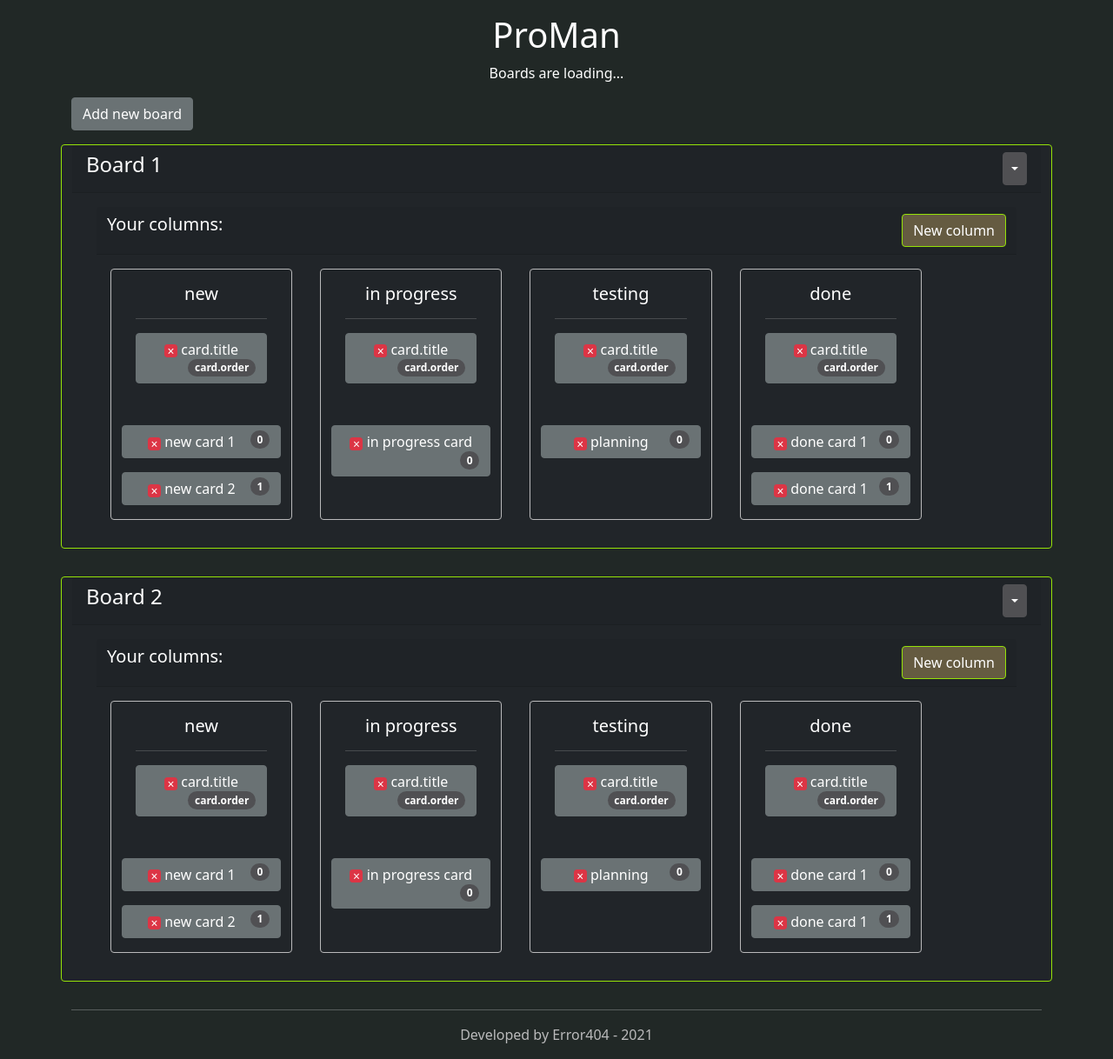
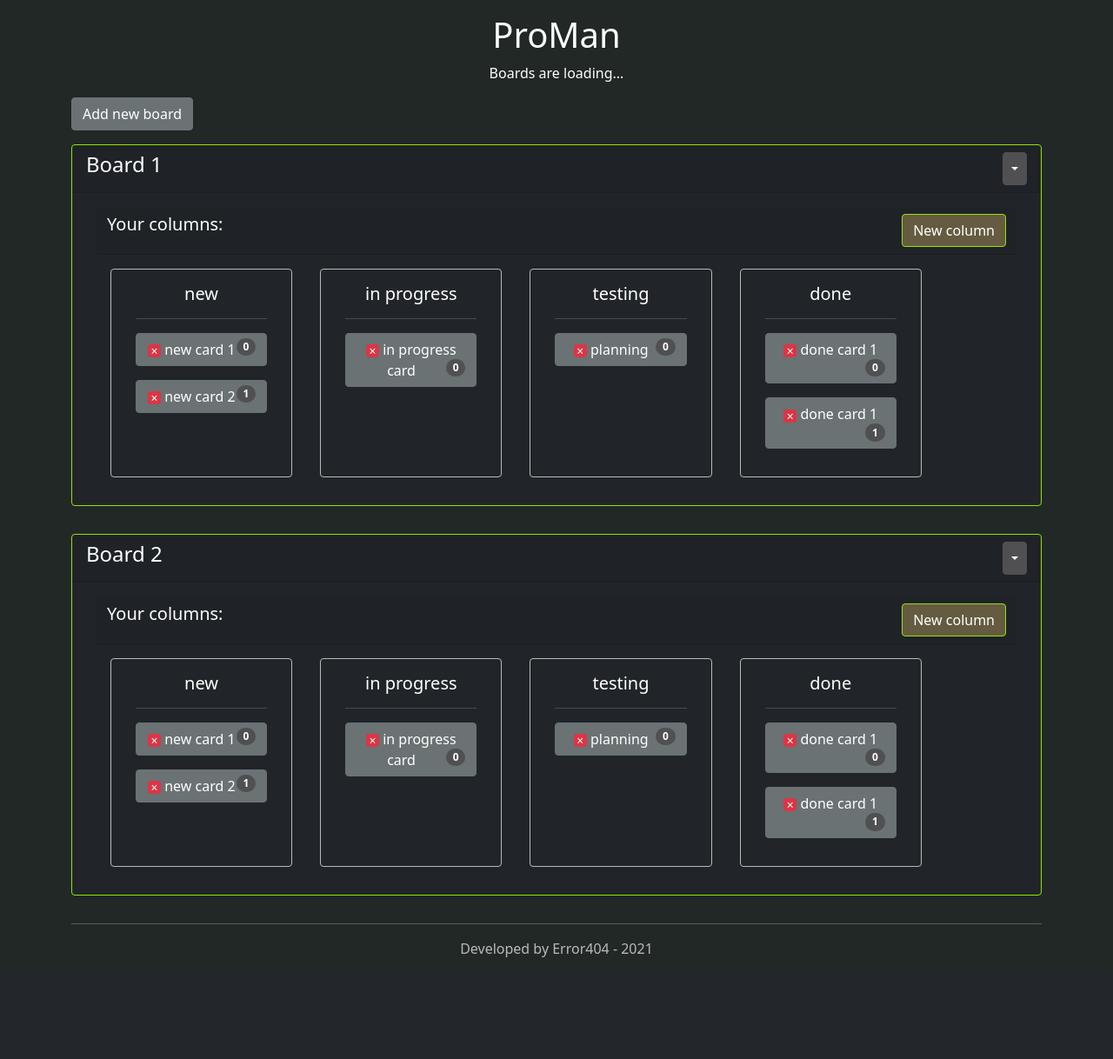
Before and after one commit to eorll/Proman, a Flask app: page / in a window 1280 px wide. Shown: the whole page at 87% size. After the commit the page ends 1101 px from the top, so only its background shows below. Run offline with Flask 2, Linux system fonts and the light colour scheme; parts of the project's set-up code (start-up, migrations or seed data) failed here and were passed over; some libraries are stand-ins or nearby versions.

Commit message:
no templates

```diff
--- a/static/js/dom.js
+++ b/static/js/dom.js
@@ -1,5 +1,6 @@
 // It uses data_handler.js to visualize elements
 import {dataHandler} from "./data_handler.js";
+import {element} from "./elements.js";
 
 export let dom = {
     init: function () {
@@ -16,23 +17,12 @@ export let dom = {
     showBoards: function (boards) {
         // shows boards appending them to #boards div
         // it adds necessary event listeners also
-        let boardContainer = document.getElementById('row')
-        let boardExample = document.getElementById('board');
-
+        let boardBox = document.getElementById('row')
         for (let board of boards) {
-            let newBoard = boardExample.cloneNode(true)
-            newBoard.id = `board ${board.id}`
-            let boardTitle = newBoard.getElementsByClassName('d-inline me-auto project-board-title')
-            boardTitle[0].innerHTML = board.title
-            let newCol = newBoard.getElementsByClassName("btn btn-brown border-success float-end d-inline new-col")
-            newCol[0].id = `newCol ${board.id}`
-            let colContainer = newBoard.getElementsByClassName("row flex-nowrap overflow-auto me-0")
-            colContainer[0].id = `column-container-${board.id}`
-            dom.loadCards(board.id)
-            boardContainer.appendChild(newBoard)
+            let newBoard = element.board(board)
+            boardBox.appendChild(newBoard)
+            dom.loadCards(`${board.id}`)
         }
-        boardExample.remove()
-
     },
     loadCards: function (boardId) {
         dataHandler.getCardsByBoardId(boardId, function (cards) {
@@ -42,36 +32,25 @@ export let dom = {
         });
     },
     showCards: function (cards, boardId) {
-        let cardExample = document.getElementById('card-example')
         for (let card of cards) {
-            let newCard = cardExample.cloneNode(true)
-            newCard.id = `card ${card.id}`
-            let cardSpot = document.getElementById(`column ${card.status_id} ${boardId}`)
-            let cardTitle = newCard.getElementsByClassName("d-inline me-auto card-title")
-            cardTitle[0].innerHTML = card.title
-            let cardOrder = newCard.getElementsByClassName("badge rounded-pill bg-secondary float-end")
-            cardOrder[0].innerHTML = card.order
-            cardSpot.appendChild(newCard)
+            let cardBox = document.getElementById(`card-box ${card.status_id} ${boardId}`);
+            let newCard = element.card(card);
+            cardBox.appendChild(newCard)
         }
 
     },
     showStatuses: function (cards, boardId) {
         let cardsStatuses = [];
+        let columnBox = document.getElementById(`column-container ${boardId}`);
         for (let card of cards) {
             if (!(cardsStatuses.includes(card.status_id))) {
-                cardsStatuses.push(card.status_id)
+                cardsStatuses.push(card.status_id);
             }
         }
-        let statusesContainer = document.getElementById(`column-container-${boardId}`)
-        let columnExample = document.getElementById('column')
-        for (let cardsStatus of cardsStatuses) {
-            let newColumn = columnExample.cloneNode(true)
-            newColumn.id = `column ${cardsStatus} ${boardId}`
-            let title = newColumn.getElementsByClassName("column_name btn-dark d-block w-100 my-0 text-center")
-            title[0].innerHTML = cardsStatus
-            statusesContainer.appendChild(newColumn)
+        for (let status of cardsStatuses) {
+            let newColumn = element.column(status, boardId);
+            columnBox.appendChild(newColumn)
         }
-        columnExample.remove()
     },
     addBoardBtn: function () {
         let btn = document.getElementById('add-board-btn');
--- /dev/null
+++ b/static/js/elements.js
@@ -0,0 +1,62 @@
+export let element = {
+    board: function (board) {
+        let newBoard = document.createElement('div');
+        newBoard.innerHTML = `
+        <div class="card bg-dark border-success my-3 project-boards" draggable="true" id="board ${board.id}">
+    <div class="card-header">
+        <h4 class="d-inline me-auto project-board-title">${board.title}</h4>
+        <button type="button" class="btn btn-secondary dropdown-toggle dropdown-toggle-split float-end d-inline"
+                data-toggle="dropdown" aria-haspopup="true" aria-expanded="false">
+        </button>
+    </div>
+    <div class="card-body">
+        <div class="container-fluid">
+            <div class="row">
+                <div class="card-header">
+                    <h5 class="d-inline me-auto">Your columns:</h5>
+                    <a href="#" class="btn btn-brown border-success float-end d-inline new-col"
+                       id="newCol ${board.id}"
+                    >New column</a>
+                </div>
+            </div>
+            <div class="row flex-nowrap overflow-auto me-0" id="column-container ${board.id}">
+
+            </div>
+        </div>
+    </div>
+</div>
+`;
+        return newBoard
+    },
+
+    column: function (status, boardId) {
+        let newColumn = document.createElement('div');
+        newColumn.className = 'card m-3 d-inline-block flex-nowrap bg-dark text-light border-light';
+        newColumn.setAttribute('style', "width: 20%; min-width: 12rem;");
+        newColumn.setAttribute('draggable', 'true')
+        newColumn.innerHTML = `
+        <div class="card-body" id="card-box ${status} ${boardId}">
+        <h5 type="text" class="column_name btn-dark d-block w-100 my-0 text-center"
+            draggable="false">${status}</h5>
+        <hr>
+
+        </div>
+    </div>
+`
+    return newColumn
+    },
+
+    card: function (card) {
+      let newCard = document.createElement('div');
+      newCard.innerHTML = `
+<button type="button" class="btn btn-primary d-block w-100 my-3"
+        draggable="true">
+    <span class="btn btn-sm btn-danger p-1 d-inline-flex justify-content-center align-items-center delete-parent" style="width: 15px; height: 15px">&times;</span>
+    <h6 class="d-inline me-auto card-title">${card.title}</h6>
+    <span class="badge rounded-pill bg-secondary float-end">${card.order}</span>
+    <span class="visually-hidden">unread messages</span>
+</button>
+`
+        return newCard
+    },
+}
--- a/templates/board.html
+++ /dev/null
@@ -1,23 +0,0 @@
-<div class="card bg-dark border-success my-3 project-boards" draggable="true" id="board">
-    <div class="card-header">
-        <h4 class="d-inline me-auto project-board-title" id="board_title"></h4>
-        <button type="button" class="btn btn-secondary dropdown-toggle dropdown-toggle-split float-end d-inline"
-                data-toggle="dropdown" aria-haspopup="true" aria-expanded="false">
-        </button>
-    </div>
-    <div class="card-body">
-        <div class="container-fluid">
-            <div class="row">
-                <div class="card-header">
-                    <h5 class="d-inline me-auto">Your columns:</h5>
-                    <a href="#" class="btn btn-brown border-success float-end d-inline new-col"
-                       id="newCol @board.id@"
-                    >New column</a>
-                </div>
-            </div>
-            <div class="row flex-nowrap overflow-auto me-0" id="column-container">
-                    {% include 'column.html' %}
-            </div>
-        </div>
-    </div>
-</div>
--- a/templates/card.html
+++ /dev/null
@@ -1,8 +0,0 @@
-
-<button type="button" class="btn btn-primary d-block w-100 my-3"
-        draggable="true" id="card-example">
-    <span class="btn btn-sm btn-danger p-1 d-inline-flex justify-content-center align-items-center delete-parent" style="width: 15px; height: 15px">&times;</span>
-    <h6 class="d-inline me-auto card-title">card.title </h6>
-    <span class="badge rounded-pill bg-secondary float-end">card.order </span>
-    <span class="visually-hidden">unread messages</span>
-</button>
--- a/templates/column.html
+++ /dev/null
@@ -1,9 +0,0 @@
-<div class="card m-3 d-inline-block flex-nowrap bg-dark text-light border-light" style="width: 20%; min-width: 12rem;"
-     draggable="true" id="column">
-    <div class="card-body">
-        <h5 type="text" class="column_name btn-dark d-block w-100 my-0 text-center"
-            draggable="false"></h5>
-        <hr>
-                {% include 'card.html' %}
-    </div>
-</div>
--- a/templates/index.html
+++ b/templates/index.html
@@ -5,7 +5,6 @@
         {% include 'add_board.html' %}
     </div>
     <div class="row" id="row">
-        {% include 'board.html' %}
     </div>
     <hr>
 
```
